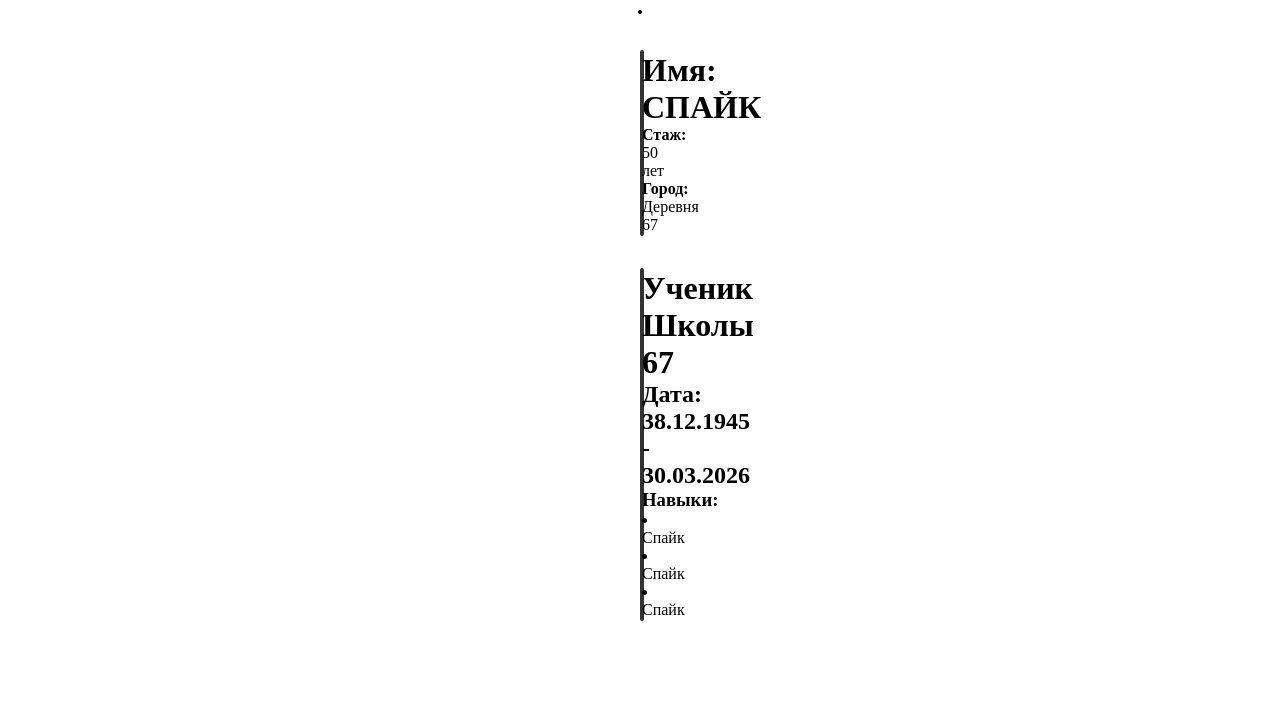
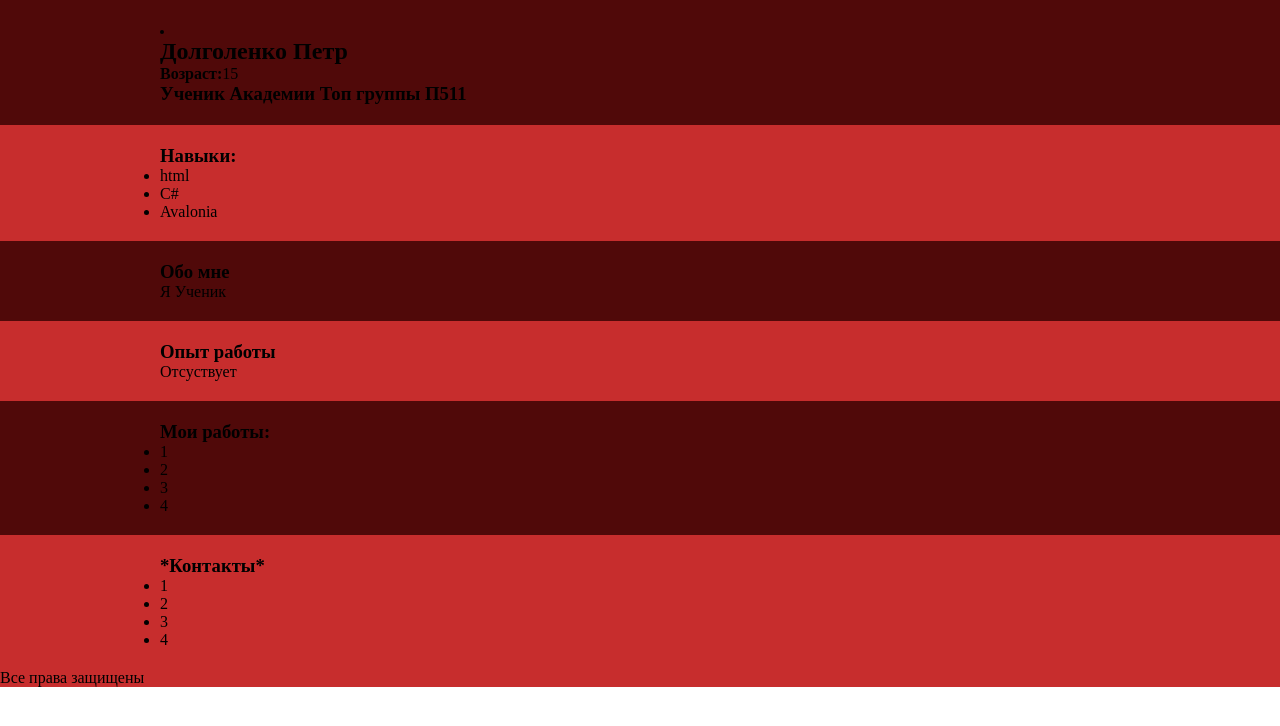
Before and after one commit to SOSOKSNEPTUN/SOSOKSNEPTUN.io, a plain HTML site: page index.html in a window 1280 px wide. Drawn offline with Linux system fonts and the light colour scheme.

Commit message:
Add files via upload

```diff
--- a/index.html
+++ b/index.html
@@ -2,38 +2,76 @@
 <html lang="en">
   <head>
     <meta charset="UTF-8" />
-    <title>iooi</title>
+    <meta name="viewport" content="width=device-width, initial-scale=1.0" />
     <link rel="stylesheet" href="style.css" />
-    <meta name="viewport" content="width=device-width, initial-scale=1.0" />
+    <title>Document</title>
   </head>
   <body>
     <main>
+      <section>
         <div class="info">
           <img
-          src="https://avatars.mds.yandex.net/i?id=aa8948d995a50c140179dc5fbf05d4cb59e20358-12728874-images-thumbs&n=13"
+            src="https://avatars.mds.yandex.net/i?id=d4d8868106d637a1a65e38f6294f243ba0c93586-7025773-images-thumbs&n=13"
             alt=""
           />
-        <div class="info-short">
-          <h1>Имя: СПАЙК</h1>
-          <span></span>
-          <span><b>Стаж:</b> 50 лет</span>
-          <span><b>Город:</b> Деревня 67</span>
+          <div class="info2">
+            <h2>Долголенко Петр</h2>
+            <span><b>Возраст:</b>15</span>
+            <h3>Ученик Академии Топ группы П511</h3>
           </div>
         </div>
-      <div class="hhh"></div>
-      <div class="jh">
-        <h1></h1>
-        <div>
-          <h1>Ученик Школы 67</h1>
-          <h2>Дата: 38.12.1945 - 30.03.2026</h2>
+      </section>
+
+      <section>
+        <div class="naviki2">
           <h3>Навыки:</h3>
-          <u1>
-            <li>Спайк</li>
-            <li>Спайк</li>
-            <li>Спайк</li>
-          </u1>
+          <ul>
+            <li>html</li>
+            <li>C#</li>
+            <li>Avalonia</li>
+          </ul>
         </div>
+      </section>
+
+      <section>
+        <div class="obomne">
+          <h3>Обо мне</h3>
+          <p>Я Ученик</p>
         </div>
+      </section>
+
+      <section>
+        <div class="opitraboti">
+          <h3>Опыт работы</h3>
+          <p>Отсуствует</p>
+        </div>
+      </section>
+
+      <section>
+        <div class="moiraboti">
+          <h3>Мои работы:</h3>
+          <ul>
+            <li>1</li>
+            <li>2</li>
+            <li>3</li>
+            <li>4</li>
+          </ul>
+        </div>
+      </section>
+
+      <section>
+        <div class="kontakti">
+          <h3>*Контакты*</h3>
+          <ul>
+            <li>1</li>
+            <li>2</li>
+            <li>3</li>
+            <li>4</li>
+          </ul>
+        </div>
+      </section>
+
+      <footer>Все права защищены</footer>
     </main>
   </body>
 </html>
--- a/style.css
+++ b/style.css
@@ -1,34 +1,47 @@
-body {
-  background-image: url("https://avatars.mds.yandex.net/i?id=1d8536f1049375ff878ff9320b27e6be706a476f-4080151-images-thumbs&n=13");
-  background-repeat: no-repeat;
-  background-size: cover;
-  background-attachment: fixed;
-}
 * {
   margin: 0;
   padding: 0;
   box-sizing: border-box;
 }
-
-.info-short {
-  display: flex;
-  flex-direction: column;
+section:nth-last-of-type(odd),
+footer,
+header {
+  background-color: rgb(199, 45, 45);
 }
 
-body {
-  text-align: center;
+section:nth-last-of-type(even) {
+  background-color: rgb(80, 9, 9);
 }
-.jh {
-  border: 2px solid #333;
-  border-radius: 35px;
-  background-color: rgba(255, 255, 255, 0.444);
-  margin: 1em 40em;
+
+.info {
+  width: 1000px;
+  margin: 0 auto;
+  padding: 20px;
 }
-.info-short {
-  border: 2px solid #333;
-  border-radius: 35px;
-  background-color: rgba(255, 255, 255, 0.444);
-  margin: 2em 40em;
+.naviki2 {
+  width: 1000px;
+  margin: 0 auto;
+  padding: 20px;
+}
+.obomne {
+  width: 1000px;
+  margin: 0 auto;
+  padding: 20px;
+}
+.opitraboti {
+  width: 1000px;
+  margin: 0 auto;
+  padding: 20px;
+}
+.moiraboti {
+  width: 1000px;
+  margin: 0 auto;
+  padding: 20px;
+}
+.kontakti {
+  width: 1000px;
+  margin: 0 auto;
+  padding: 20px;
 }
 
 img {
```
Lines whose indentation alone changed are shown as unchanged.
